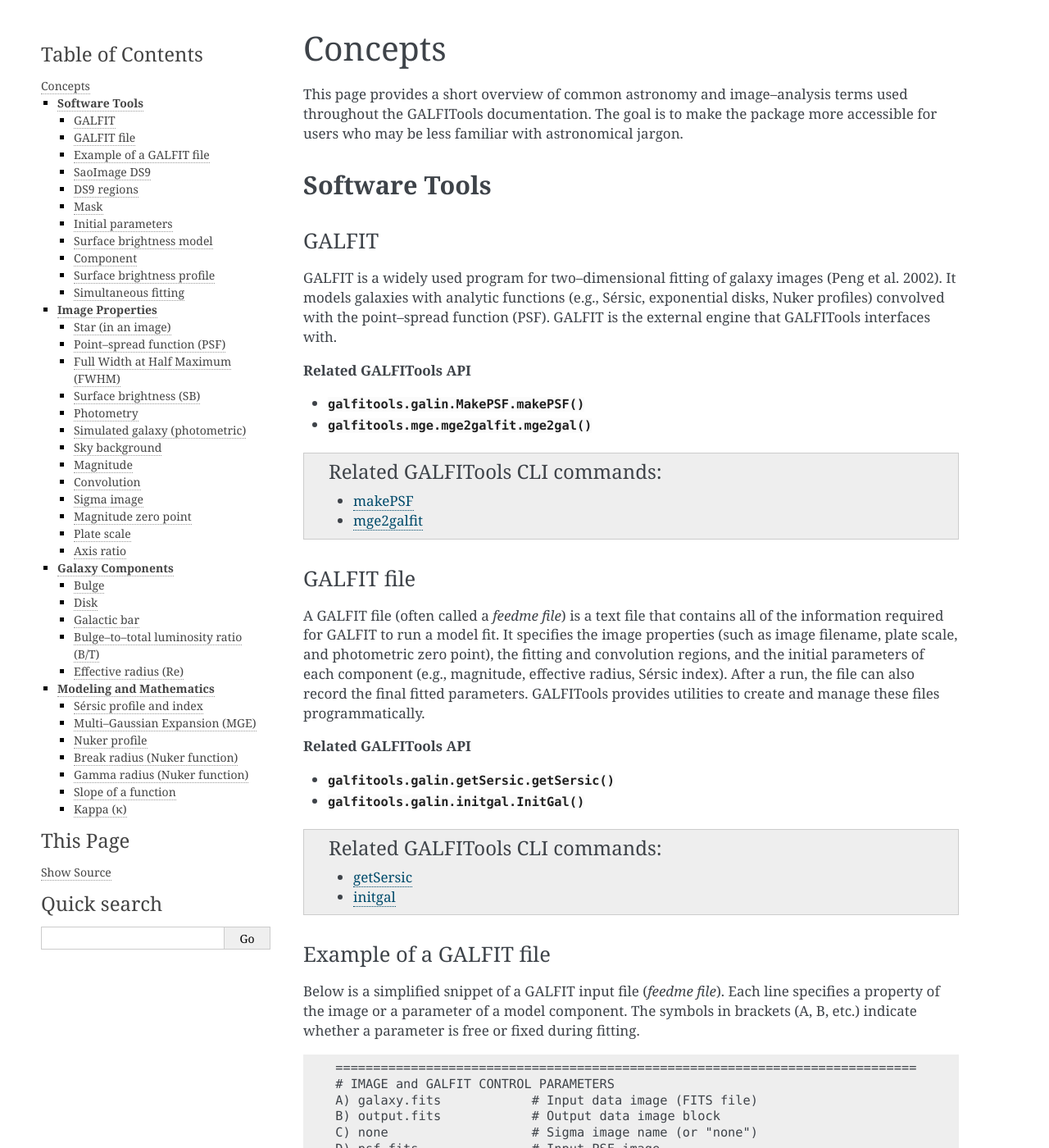
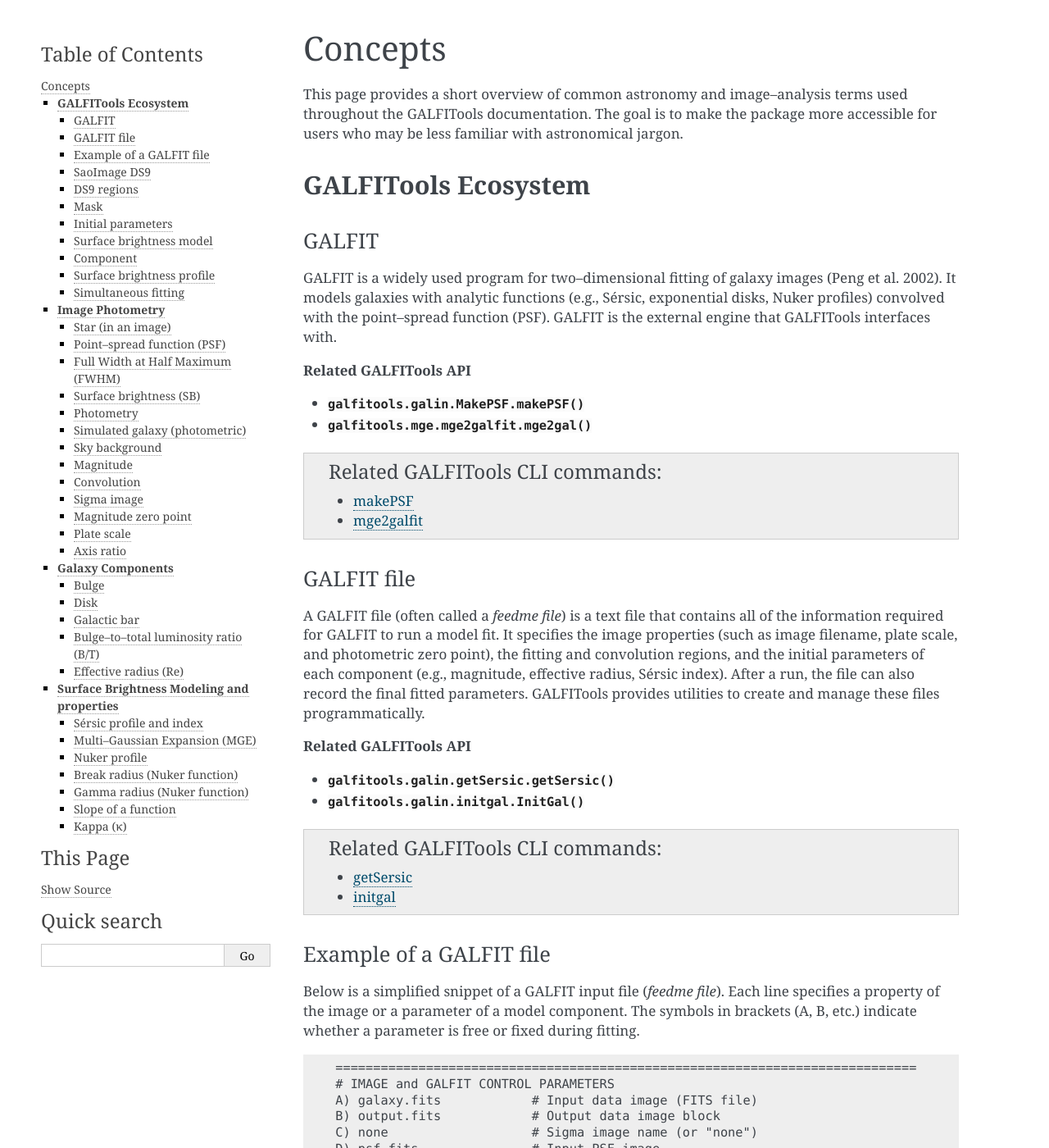
Before and after one commit to canorve/GALFITools, a Sphinx documentation site: the page built from docs/concepts.rst, in a window 1280 px wide and 1400 px high. Shown: the whole window at 82% size. Built offline with Sphinx 7.4.7, drawn with Linux system fonts in a browser that asks for light colours; some of the changed text lies outside the part shown.

Commit message:
documentation update

```diff
--- a/docs/concepts.rst
+++ b/docs/concepts.rst
@@ -9,9 +9,9 @@ astronomical jargon.
 
 
 
---------------------
-**Software Tools**
---------------------
+-------------------------
+**GALFITools Ecosystem**
+-------------------------
 
 .. _concept-galfit:
 
@@ -338,7 +338,7 @@ together in a single run.
 
 
 --------------------
-**Image Properties**
+**Image Photometry**
 --------------------
 
 .. _concept-star-image:
@@ -742,9 +742,9 @@ measure of galaxy size.
 
 
 
-------------------------------
-**Modeling and Mathematics**
-------------------------------
+----------------------------------------------
+**Surface Brightness Modeling and properties**
+----------------------------------------------
 
 .. _concept-sersic:
 
```
